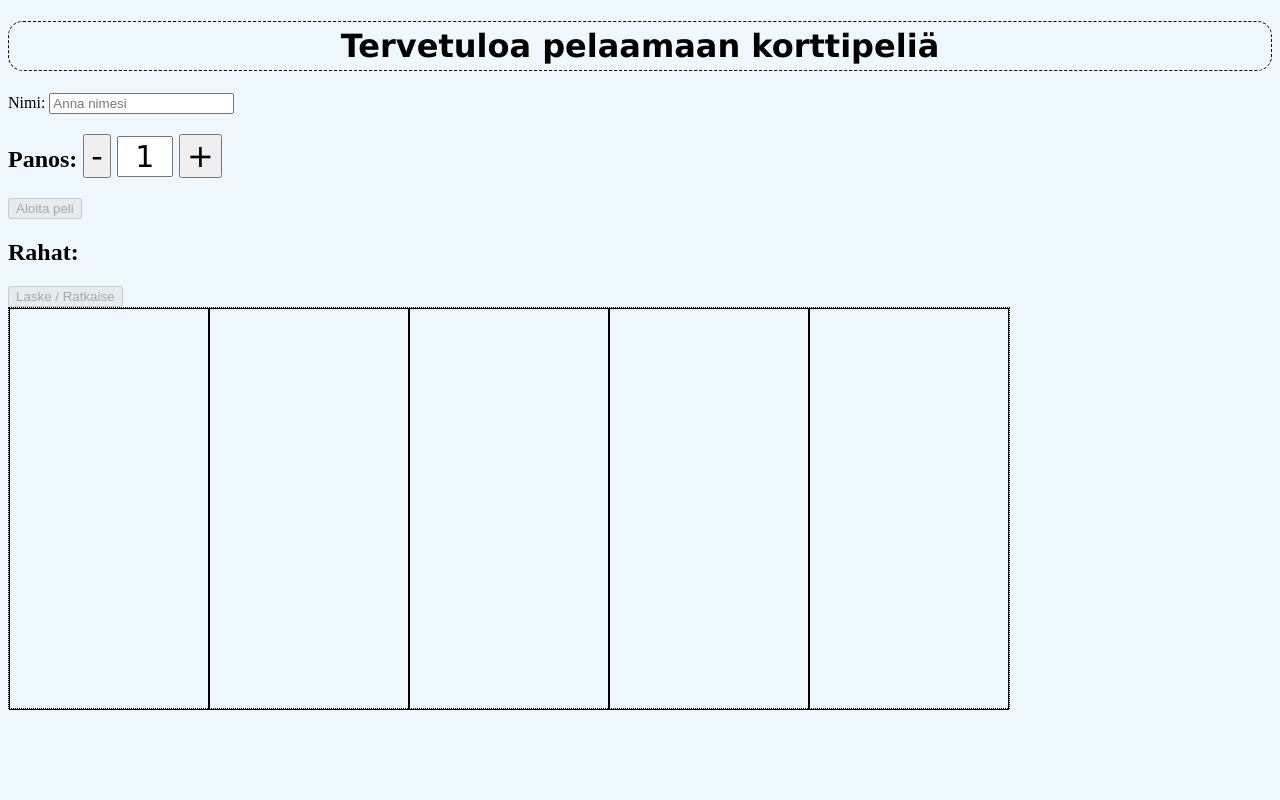
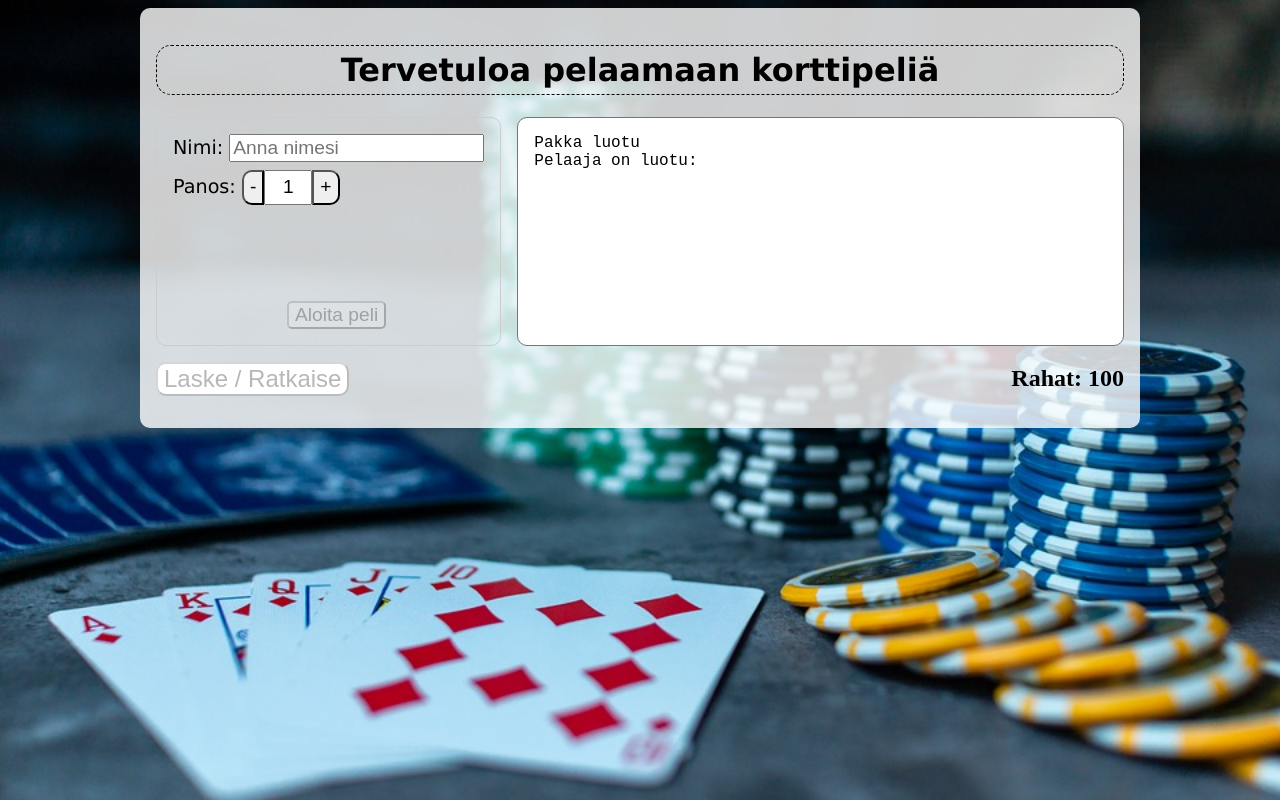
Before and after one commit to MikkoJo/korttipelijs, a plain HTML site: page index.html in a window 1280 px wide. Drawn offline with Linux system fonts and the light colour scheme.

Commit message:
Finishing touches

```diff
--- a/css/style.css
+++ b/css/style.css
@@ -1,5 +1,19 @@
+*, *::before, *::after {
+    box-sizing: border-box;
+}
+
 body {
     background-color: aliceblue;
+    background: url(../images/poker.jpg);
+    background-size: cover;
+}
+
+#container {
+    max-width: 1000px;
+    margin: 0 auto;
+    background-color: rgba(255,255,255,0.8);
+    padding: 1rem;
+    border-radius: 10px;
 }
 
 h1 {
@@ -10,42 +24,113 @@ h1 {
     text-align:center;
 }
 
-#cards {
-    border: 1px dotted;
-    width: 1000px;
-    height: 400px;
+#toppanel {
     display: flex;
 }
 
-.card {
-    border: 1px solid;
-    width: 200px;
-    height: 400px;
+form {
+    font-size: 1.2rem;
+    font-family: Verdana;
+    border: 1px solid #ccc;
+    border-radius: 10px;
+    padding: 1rem;
+    display: inline-block;
+    margin-right: 1rem;
+    position: relative;
 }
 
-.changeMarked {
-    background-color: red;
+input {
+    font-size: 1.2rem;
+    margin-bottom: 0.5rem;
 }
 
-/* #betContainer {
-    width: 200px;
-    display: flex;
-    align-items: center;
-} */
-
-#minus, #plus {
-    font: 2rem verdana;
-    cursor: pointer;
-    /* padding-left: 10px;
-    padding-right: 10px; */
+form p {
+    margin-bottom: 0;
+    text-align: center;
+    position: absolute;
+    bottom: 1rem;
+    width: calc(100% - 1rem);
 }
 
+form p input {
+    margin: 0;
+    border-radius: 5px;
+}
+
+#minus, #plus, #bet {
+    line-height: 1.8rem;
+}
 #bet {
-    font: 30px verdana;
+    /* font: 30px verdana; */
     width: 3rem;
     text-align: center;
 }
 
+#minus, #plus {
+    /* font: 2rem verdana; */
+    cursor: pointer;
+}
+
+#minus {
+    border-radius: 10px 0 0 10px;
+}
+
+#plus {
+    border-radius: 0 10px 10px 0;
+}
+
+nav {
+    display: flex;
+    justify-content: space-between;
+    align-items: center;
+    margin: 1rem 0;
+}
+
+nav p {
+    font-size: 1.5rem;
+    font-weight: bold;
+    margin: 0;
+}
+
+#console {
+    flex-grow: 1;
+    border-radius: 10px;
+    padding: 1rem;
+    overflow: scroll;
+    font-size: 1rem;
+    resize: none;
+}
+
+#changeCards {
+    font-size: 1.5rem;
+    border-radius: 10px;
+    background-color: white;
+}
+
+#cards {
+    display: flex;
+}
+
+#cards.disabled {
+    filter: brightness(0.5);
+}
+
+.card {
+    width: 200px;
+    margin-right: 1rem;
+    border-radius: 8px;
+    box-shadow: 5px 5px 5px #999;
+}
+
+.card:last-child {
+    margin-right: 0;
+}
+
+.selected {
+    filter: brightness(0.3);
+}
+
 .card img {
     width: 100%;
+    display: block;
 }
--- a/index.html
+++ b/index.html
@@ -13,53 +13,67 @@
 </head>
 
 <body>
-    <h1>Tervetuloa pelaamaan korttipeliä</h1>
+    <div id="container">
+        <h1>Tervetuloa pelaamaan korttipeliä</h1>
 
-    <form autocomplete="off" onsubmit="startGame(event)">
-        <label for="nameInput">Nimi: </label>
-        <input id="nameInput" type="text" name="firstName" placeholder="Anna nimesi">
-        <br>
+        <div id="toppanel">
+            <form autocomplete="off" onsubmit="startGame(event)">
+                <label for="nameInput">Nimi: </label>
+                <input id="nameInput" type="text" name="firstName" placeholder="Anna nimesi">
+                <br>
 
-        <h2 id="betContainer">Panos:
-            <input type="button" id="minus" value="-">
-            <input id="bet" readonly value="1">
-            <input type="button" id="plus" value="+">
-        </h2>
+                <label>Panos:</label>
+                <div style="display: inline-flex;">
+                    <input type="button" id="minus" value="-">
+                    <input id="bet" readonly value="1">
+                    <input type="button" id="plus" value="+">
+                </div>
+                <br>
 
-        <button disabled id="startButton">Aloita peli</button><br>
-    </form>
+                <p>
+                    <input type="submit" disabled id="startButton" value="Aloita peli">
+                </p>
+            </form>
+            <textarea id="console" cols="30" rows="10" readonly></textarea>
+        </div>
 
+        <nav>
+            <button disabled id="changeCards" onclick="changeCards()">Laske / Ratkaise</button>
+            <p>Rahat: <span id="money"></span></p>
+        </nav>
 
-    <h2>Rahat: <span id="money"></span></h2>
-
-    <button disabled id="changeCards" onclick="changeCards()">Laske / Ratkaise</button>
-
-    <!-- Tehdään div:cards ja sen alle jokaiselle kortille oma
-          div:card0 card1 card2 jne ja class="kortti". -->
-    <div id="cards">
-        <div onclick="toggleSelectCard(this)" id="card0" class="card"></div>
-        <div onclick="toggleSelectCard(this)" id="card1" class="card"></div>
-        <div onclick="toggleSelectCard(this)" id="card2" class="card"></div>
-        <div onclick="toggleSelectCard(this)" id="card3" class="card"></div>
-        <div onclick="toggleSelectCard(this)" id="card4" class="card"></div>
+        <div id="cards" class="disabled">
+            <div class="card"></div>
+            <div class="card"></div>
+            <div class="card"></div>
+            <div class="card"></div>
+            <div class="card"></div>
+        </div>
     </div>
 
     <script>
-        // Tee h3 id:bet, jossa panoksen määrä. Toisella puolella + ja toisella - painike.
-        // Painikkeet kasvattaa tai vähentää panoksen määrää.
-
         let betElem = document.getElementById("bet");
         let nameElem = document.getElementById("nameInput");
         let moneyElem = document.getElementById("money");
         let startButtonElem = document.getElementById("startButton");
         let changeCardsElem = document.getElementById('changeCards');
-        let betContainerElem = document.getElementById('betContainer');
         let minusElem = document.getElementById("minus");
         let plusElem = document.getElementById("plus");
+        let cardsContainerElem = document.getElementById('cards');
+        let cardsElem = Array.from(document.getElementsByClassName('card'));
+        let selectedCount = 0;
+        let consoleElem = document.getElementById('console');
 
         let inGameState = false;
         let deck = new Deck();
-        let player;
+        const initialMoney = 100;
+        let player = new Player('', initialMoney, 1);
+        setMoney(initialMoney);
+
+        function writeLog(text) {
+            consoleElem.value += text + '\n';
+            consoleElem.scrollTop =consoleElem.scrollHeight;
+        }
 
         minusElem.addEventListener("click", function () {
             if (inGameState) return;
@@ -85,6 +99,10 @@
             }
         });
 
+        cardsElem.forEach(cardElem => {
+            cardElem.addEventListener('click', toggleSelectCard);
+        });
+
         function disableInputs() {
             inGameState = true;
             nameElem.disabled = true;
@@ -93,6 +111,7 @@
             plusElem.disabled = true;
             startButtonElem.disabled = true;
             changeCardsElem.disabled = false;
+            cardsContainerElem.classList.remove('disabled')
         }
 
         function enableInputs() {
@@ -103,79 +122,113 @@
             plusElem.disabled = false;
             startButtonElem.disabled = false;
             changeCardsElem.disabled = true;
+            cardsContainerElem.classList.add('disabled')
+        }
+
+        function wait(ms) {
+            let start = new Date().getTime();
+            let end = start;
+            while(end < start + ms) {
+                end = new Date().getTime();
+            }
+        }
+
+        function setMoney(money) {
+            moneyElem.innerHTML = money;
+        }
+
+        function modifyMoney(amount) {
+            player.money += amount;
+            setMoney(money);
         }
 
         function updateCardsImage() {
-            let cardElems = Array.from(document.getElementsByClassName('card'));
             player.hand.forEach((card, index) => {
-                cardElems[index].innerHTML = `<img src="./images/${card+1}.png">`;
+                cardsElem[index].innerHTML = `<img src="./images/${card+1}.png">`;
             });
         }
 
-        // Tee StartGame() metodi, joka luo pelaajan ja korttipakan.
-        // Pelaajan parametrit ovat nimi tekstikentästä, 5, luotu korttipakka, 100.
+        function setButtonOnSelected() {
+            if (selectedCount) {
+                changeCardsElem.innerHTML = "Vaihda kortit"
+            } else {
+                changeCardsElem.innerHTML = "Laske / Ratkaise"
+            }
+        }
+
+        function toggleSelectCard() {
+            if (!inGameState)
+                return;
+            this.classList.toggle('selected');
+            if (this.classList.contains('selected')) {
+                selectedCount++;
+            } else {
+                selectedCount--;
+            }
+            setButtonOnSelected();
+        }
+
+        function removeSelected(elem) {
+            if (!elem.classList.contains('selected')) return;
+            elem.classList.remove('selected');
+            selectedCount--;
+            setButtonOnSelected();
+        }
+
         function startGame(e) {
+            // Estää lomaken oletus toiminta (lähetys/submit)
+            e.preventDefault();
 
-            e.preventDefault();
+            // Ei tehdään mitään jos ei ole vielä pelaajan nimea
             if (nameElem.value == '') return false;
-            if (typeof player == "undefined") {
-                let playerName = nameElem.value;
-                player = new Player(playerName, 100, betElem.value);
-            } else {
-                // deck.addCards(player.returnHand());
-                player.bet = betElem.value;
-            }
+
+            // Valmistellaan pelaajan olio. Luodaan sen jos ei vielä olemassa
+            player.name = nameElem.value;
+            player.bet = betElem.value;
+
+            // Valmistellaan UI ja aloitetaan peli
             disableInputs();
-
-            player.money -= player.bet;
-            console.log(`PELAAJAN RAHAT ${player.money} PANOS: ${player.bet}`);
-            moneyElem.innerHTML = player.money;
+            modifyMoney(-player.bet);
+            writeLog(`PELAAJAN RAHAT ${player.money} PANOS: ${player.bet}`);
 
             player.addCards(deck.deal(5));
-            player.showHand();
             updateCardsImage();
-            // Otetaan lukitut kortit ja muutetaan ne ei lukituiksi
-            // Array.from(document.getElementsByClassName("changeMarked"))
-            //     .forEach(card => card.classList.remove('changeMarked'));
-            // for (let i = 0; i < lockedCards.length; i++) {
-            //     lockedCards[i].classList.remove("changeMarked");
-            //     // lockedCards[i].classList.add("notLocked");
-            // }
         }
 
         function changeCards() {
+            // Laske vaihdettavien korttien sijainnit
+            let cardsToChange = [];
+            cardsElem.forEach((cardElem,index) => {
+                if (cardElem.classList.contains('selected')) {
+                    cardsToChange.push(index);
+                }
+            });
 
-            let cardsToChangeElem = Array.from(document.getElementsByClassName("changeMarked"));
-            if (cardsToChangeElem.length) {
-                let cardsToChange = cardsToChangeElem.map(card => card.id[4]);
-                let deckCards = deck.deal(cardsToChange.length);
+            if (selectedCount) {
+                // Ota korttia pakasta
+                let deckCards = deck.deal(selectedCount);
+                // Ja antaa niitä pelaajalle
                 let playerCards = player.changeCards(cardsToChange, deckCards);
+                // Palauttaa vaihdettua korttia pakkaan
                 deck.returnCards(playerCards);
-                changeCardsElem.innerHTML = 'Laske / Ratkaise'
-                cardsToChangeElem.forEach(cardElem => cardElem.classList.remove('changeMarked'));
-                player.showHand();
+                // Ja päivittää UI
+                cardsElem.forEach(cardElem => removeSelected(cardElem));
                 updateCardsImage();
             }
 
-            let winnings = Game.checkResults(player.hand, player.bet);
-            console.log(`Winnings: ${winnings}`);
-            console.log(`${player.money} + ${winnings} = ${player.money + winnings}`);
-            player.money += winnings;
-            moneyElem.innerHTML = player.money;
+            // Tarkistaa tulokset
+            checkResults();
+            // Ja palaa alkuperäiseen tilaan
             deck.returnCards(player.returnHand());
             enableInputs();
         }
 
-        function toggleSelectCard(elem) {
-            if (!inGameState) return;
-            elem.classList.toggle('changeMarked');
-            if (Array.from(document.getElementsByClassName("changeMarked")).length) {
-                    changeCardsElem.innerHTML = "Vaihda kortit"
-                } else {
-                    changeCardsElem.innerHTML = "Laske / Ratkaise"
-                }
+        function checkResults() {
+            let winnings = Game.checkResults(player.hand, player.bet);
+            writeLog(`Winnings: ${winnings}`);
+            writeLog(`${player.money} + ${winnings} = ${player.money + winnings}`);
+            modifyMoney(winnings);
         }
-
     </script>
 </body>
 
--- a/js/Deck.js
+++ b/js/Deck.js
@@ -3,8 +3,7 @@ class Deck {
 
     constructor() {
         this.deckCards = [...Array(52).keys()]; // [0..51]
-        console.log("Pakka luotu");
-
+        writeLog("Pakka luotu");
     }
 
     deal(amount) {
@@ -15,7 +14,7 @@ class Deck {
         for (let i = 0; i < amount; i++) {
             hand.push(this.getCard());
         }
-        console.log(`Jaetaan ${amount} korttia pelaajalle: ${hand}`);
+        writeLog(`Jaetaan ${amount} korttia pelaajalle: ${hand}`);
         return hand;
     }
 
@@ -25,7 +24,7 @@ class Deck {
     }
 
     returnCard(card) {
-        // Palauttaa kortti taulukkoon.
+        // Palauttaa yksi kortti taulukkoon.
         this.deckCards.push(card);
     }
 
--- a/js/Player.js
+++ b/js/Player.js
@@ -1,48 +1,47 @@
 class Player {
-
     constructor(name, money, bet) {
-
         this.name = name;
         this.hand = [];
         this.money = money;
         this.bet = bet;
-        console.log(`Pelaaja on luotu: ${name}`);
+        writeLog(`Pelaaja on luotu: ${name}`);
     }
 
     showHand(){
-        [...player.hand].forEach((card,i) => {
-            console.log(`Kortti kädessä ${i} on: ${card}` +
-            ` - : ${Deck.convertCardToText(card)}`);
+        [...player.hand].forEach((card,index) => {
+            writeLog(`Kortti kädessä ${index} on: ${card} - ${Deck.convertCardToText(card)}`);
         })
     }
 
     returnHand() {
+        // Tyhentää pelaajan käsi
         let oldCards = this.hand;
         this.hand=[];
         return oldCards;
     }
 
     addCards(cards) {
+        // Lisää korttia pelaajalle
         cards.forEach((card) => {
             return this.hand.push(card);
         });
+        this.showHand();
     }
 
     changeCards(indexes, newCards) {
         // Funktio vaihtaa korttia sijainin mukaan.
         // Kirjoitetaan logiin mikä kortti juuri vedettiin. Myös tekstinä
-        // cards arvo on esim. 1,2,4
-        console.log("Vaihdettavat kortipaikat ovat: " + indexes.join(','));
+        // newCards arvo on taulukko, esim. [12,28,45]
+        // Funktio palauttaa taulukkona, niitä korttia, jota poistetaan
+        writeLog("Vaihdettavat kortipaikat ovat: " + indexes.join(','));
 
         let oldCards = [];
         indexes.forEach(index => {
             oldCards.push(this.hand[index]);
             this.hand[index] = newCards.pop();
-            console.log(`Vedettiin kortti ${this.hand[index]} - ${Deck.convertCardToText(this.hand[index])}`);
+            writeLog(`Vedettiin kortti ${this.hand[index]} - ${Deck.convertCardToText(this.hand[index])}`);
         });
+        this.showHand();
         return oldCards;
     }
-
-
-
 }
```
Also changed, not shown: js/game.js (+14 -15 lines), images/poker.jpg (added).
